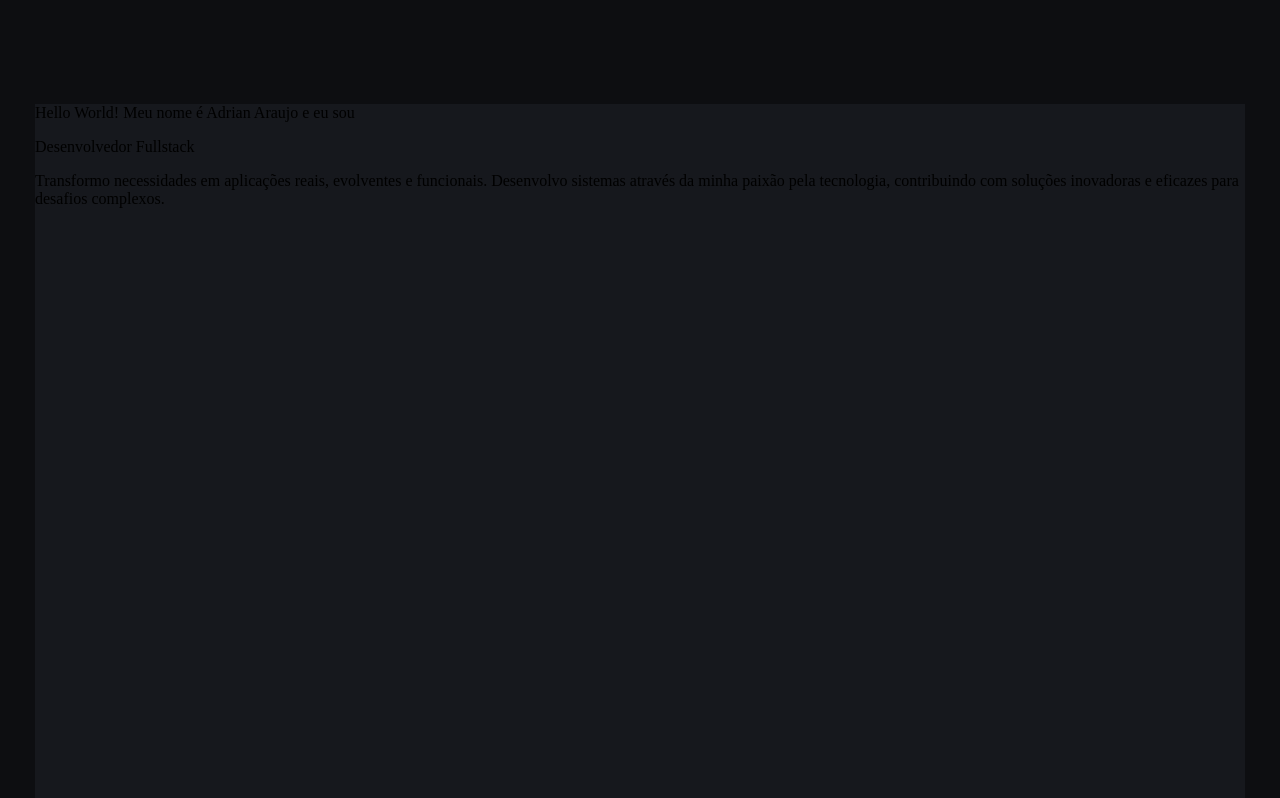
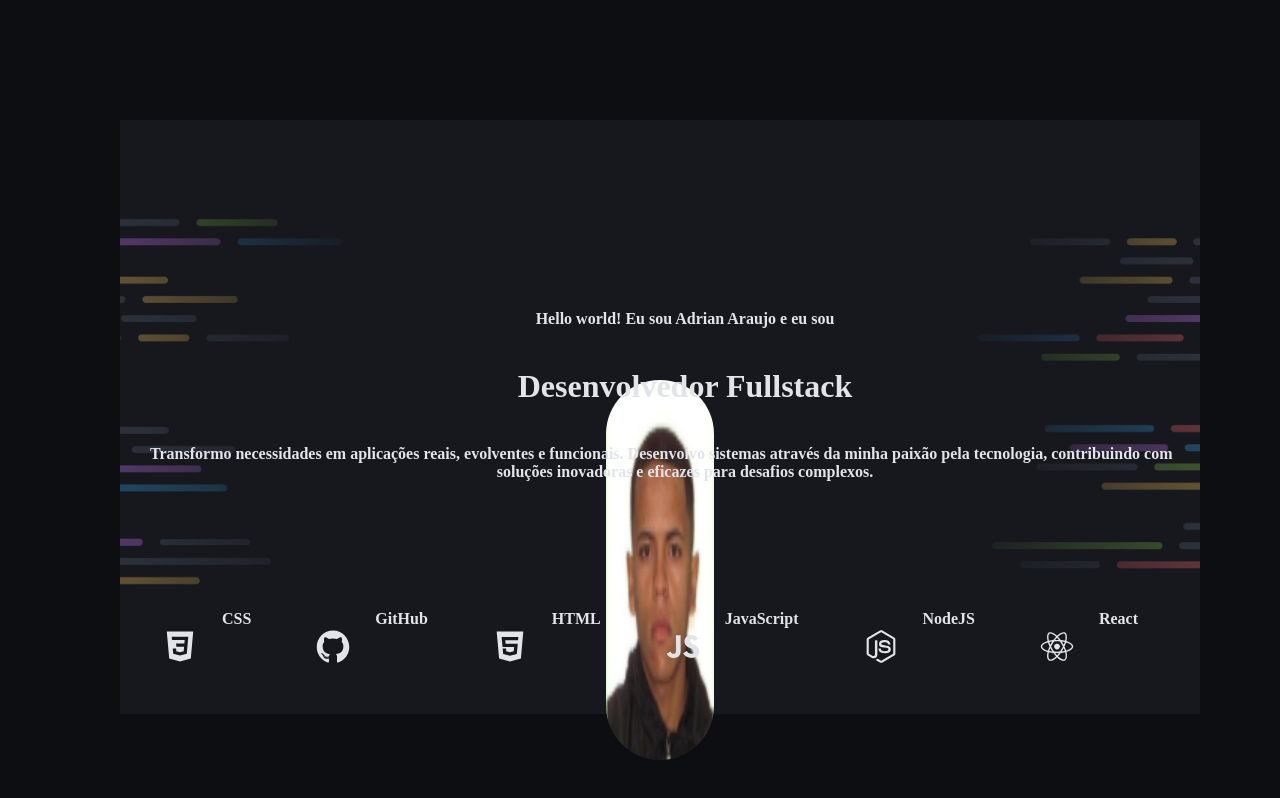
Before and after one commit to dev-adrian10/Portf-lio-dev, a plain HTML site: page index.html in a window 1280 px wide. Shown: the top 798 px of the page. Drawn offline with Linux system fonts and the light colour scheme.

Commit message:
terminado o header

```diff
--- a/index.html
+++ b/index.html
@@ -1,5 +1,5 @@
 <!DOCTYPE html>
-<html lang="en">
+<html lang="pt-br">
 <head>
 
     <link rel="preconnect" href="https://fonts.googleapis.com">
@@ -17,20 +17,24 @@
     <link href="https://fonts.googleapis.com/css2?family=Asap:ital,wght@0,100..900;1,100..900&display=swap" rel="stylesheet">
 </head>
 <body>
-    <header class="container">
-     <section>
-        <div>
-            <img src="assets/" alt="">
-        </div>
-        <div class="position">
-            <img src="assets/image/Background_Intro.png" alt="">
-        </div>
-        <div class="position">
-               <span> Hello World! Meu nome é Adrian Araujo e  eu sou</span></p>
-                <span >Desenvolvedor Fullstack</span>  <p>
-                <span>Transformo necessidades em aplicações reais, evolventes e funcionais. Desenvolvo sistemas através da minha paixão pela tecnologia, contribuindo com soluções inovadoras e eficazes para desafios complexos.</span>
-         </div>
-     </section>
+    <header id="container">
+    <img  id="imagem1" src="assets/image/Background_Intro.png">
+        <img id="imagem2"  src="assets/User.png" alt="">
+        <div class="legenda">
+        <h4>Hello world! Eu sou Adrian Araujo e eu sou</h4> <h1> Desenvolvedor Fullstack</h1>
+        <h4>Transformo necessidades em aplicações reais, evolventes e funcionais. Desenvolvo sistemas através da minha paixão pela tecnologia, contribuindo com <a></a>
+            soluções inovadoras e eficazes para desafios complexos.</h4>
+    </div>
+
+    <nav class="grid grid-flow-col gap-16">
+        <img src="assets/CSS.svg" alt=""></a><strong>CSS</strong>
+        <img src="assets/GitHub.svg" alt=""><strong>GitHub</strong>
+        <img src="assets/HTML.svg" alt=""><strong>HTML</strong>
+        <img src="assets/JavaScript.svg" alt=""><strong>JavaScript</strong>
+        <img src="assets/Node.js.svg" alt=""><strong>NodeJS</strong>
+        <img src="assets/React.svg" alt=""><strong>React</strong>
+    </nav>
+
     </header>
 </body>
 </html>
--- a/styles/global.css
+++ b/styles/global.css
@@ -1,6 +1,7 @@
-header  {
-   display: inline;
-
+* {
+   margin: 20px;
+   padding: 10px;
+   box-sizing: border-box;
 }
 
 
@@ -14,40 +15,53 @@ header  {
 
 
    --font-family:'Asap';
-   --h1: 60px/140%  var(--font-family);
-   --h2: 12px/140%  var(--font-family);
+   --h1: 80px/140%  var(--font-family);
+   --h2: 8px/140%  var(--font-family);
    --h3: 14px/140%  var(--font-family);
 
    --font-family:'Inconsolata';
    --h4: 20px/140% var(--font-family);
 }
 
-body {
- background-color: var(--bg-color);
+body   {
+   background-color: var(--bg-color);
+   color:  var(--text-color-primary);
+}
 
- img {
-  max-width: 100%;
-  aspect-ratio: 1/1;
-  object-fit: cover;
- }
- div  {
-    margin: 3px;
-    padding: 24px;
-    border-image: 10%;
- }
+img {
+   width: 100%;
+   height: 50%;
+}
+
+.container {
+   position: relative;
+
 }
 
 
+.legenda {
+   position: absolute;
+   top: 250px;
+   bottom: 30px;
+   text-align: center;
+}
 
-.content-tag {
-   gap: 16px;
-   display: inline-block;
-   background-color: var(--brand-color-dark);
-   padding: 4px 8px;
-   border-radius: 4px;
-   font: var(--font-family);
-   text-transform: uppercase;
-   letter-spacing: 0.1em;
-   color: var(--text-color-primary);
-   box-shadow: 8px  4px 10px rgba(2, 6, 23, 0.251);
+#imagem2{
+   display: block;
+   position: absolute;
+   width: 10%;
+   left: 45%;
+   right: 50%;
+    bottom: 10px;
+    border-radius: 90px;
 }
+
+nav {
+   display: block;
+   position: absolute;
+   width: 1%;
+   left: 100px;
+   top: 550px;
+   bottom: 5px;
+   text-align: center;
+}
--- a/styles/utility.css
+++ b/styles/utility.css
@@ -7,7 +7,7 @@
 }
 
 .gap-16 {
-    gap: 16px;
+    gap: 2px;
 }
 
 .text-lg    {
```
Also changed, not shown: assets/User.png (added).
